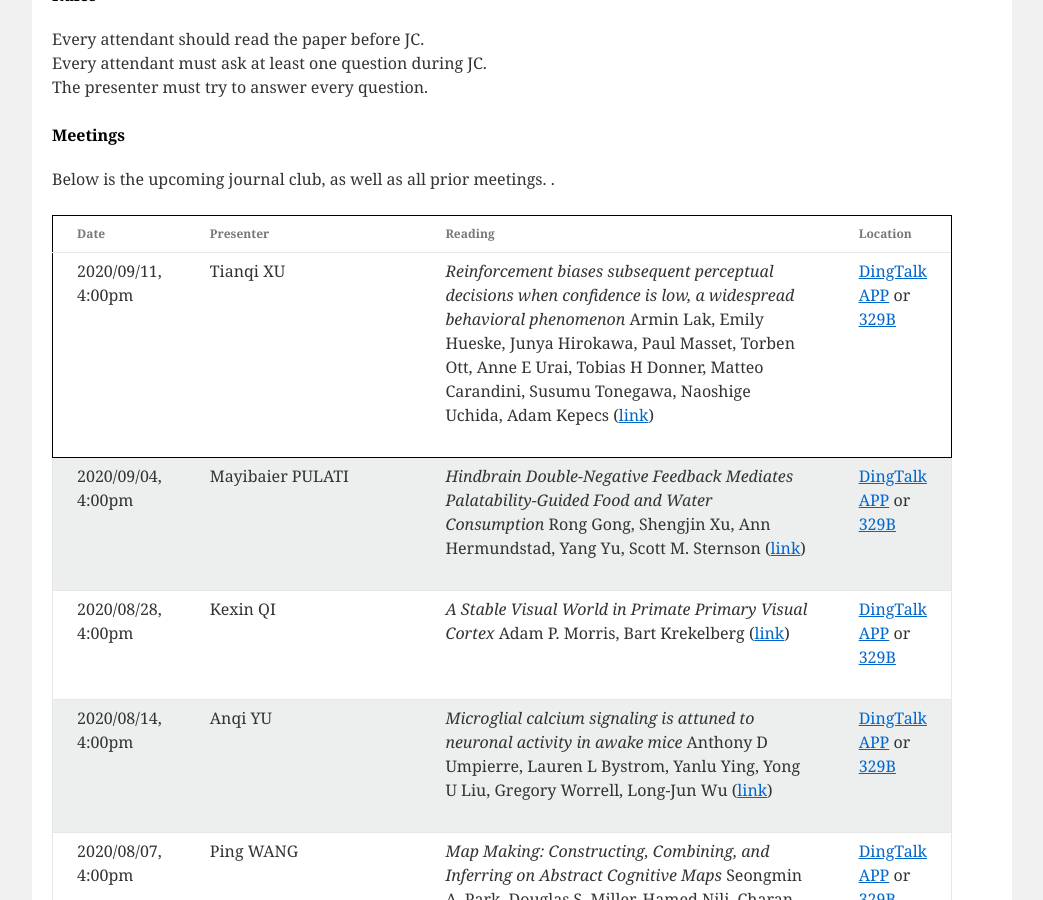
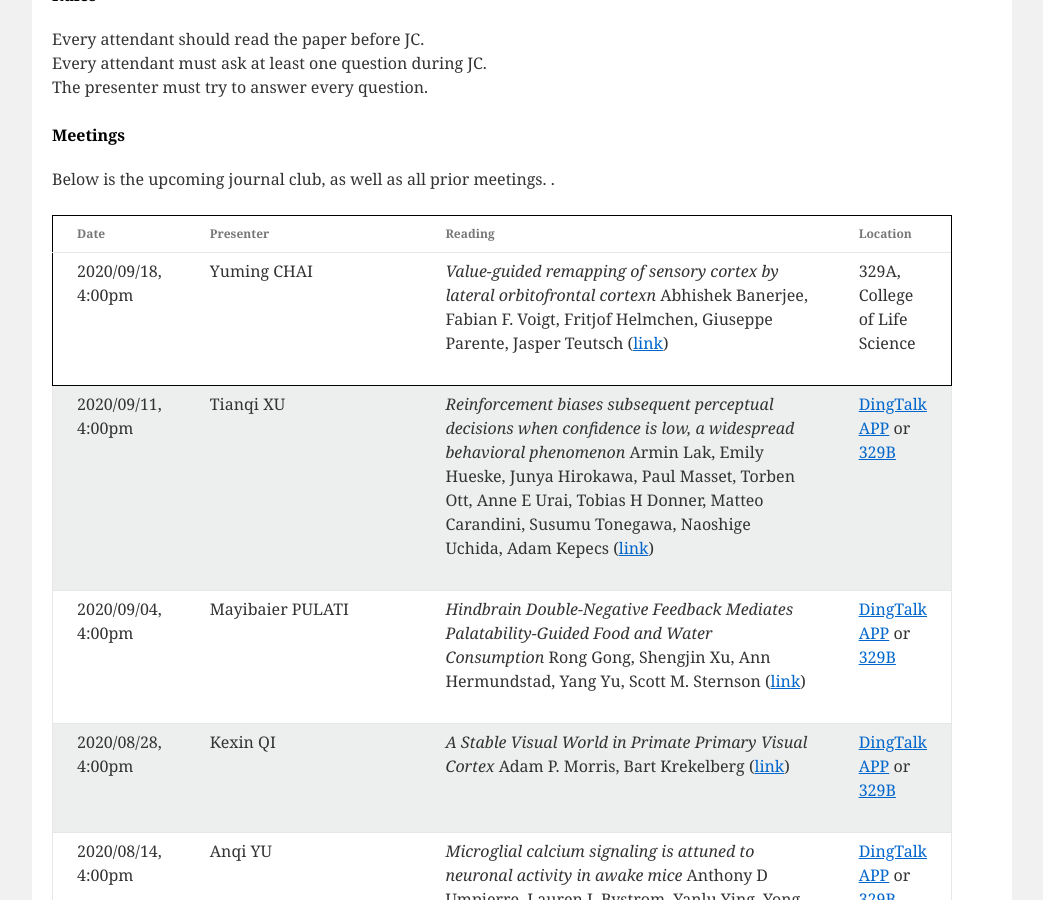
Before and after one commit to CNeuroUSTC/CNeuroUSTC.github.io, a Jekyll site: the page built from index.html, in a window 1280 px wide and 900 px high, scrolled down 879 px. Shown: the whole window, without its empty margins (118-1161 px from the left). Built offline with Jekyll 4.4.1, drawn with Linux system fonts in a browser that asks for light colours.

Commit message:
paper: "Value-guided remapping of sensory cortex by lateral orbitofrontal cortexn"   url: "https://www.nature.com/articles/s41586-020-2704-z"   pdf: "None"   authors: "Abhishek Banerjee, Fabian F. Voigt, Fritjof Helmchen, Giuseppe Parente, Jasper Teutsch"   location: 329A, College of Life Science

```diff
--- a/_data/meeting_info.yml
+++ b/_data/meeting_info.yml
@@ -1,3 +1,11 @@
+- presenter: Yuming CHAI
+  date: 2020/09/18, 4:00pm
+  paper: "Value-guided remapping of sensory cortex by lateral orbitofrontal cortexn"
+  url: "https://www.nature.com/articles/s41586-020-2704-z"
+  pdf: "None"
+  authors: "Abhishek Banerjee, Fabian F. Voigt, Fritjof Helmchen, Giuseppe Parente, Jasper Teutsch"
+  location: 329A, College of Life Science
+
 - presenter: Tianqi XU
   date: 2020/09/11, 4:00pm
   paper: "Reinforcement biases subsequent perceptual decisions when confidence is low, a widespread behavioral phenomenon"
```
